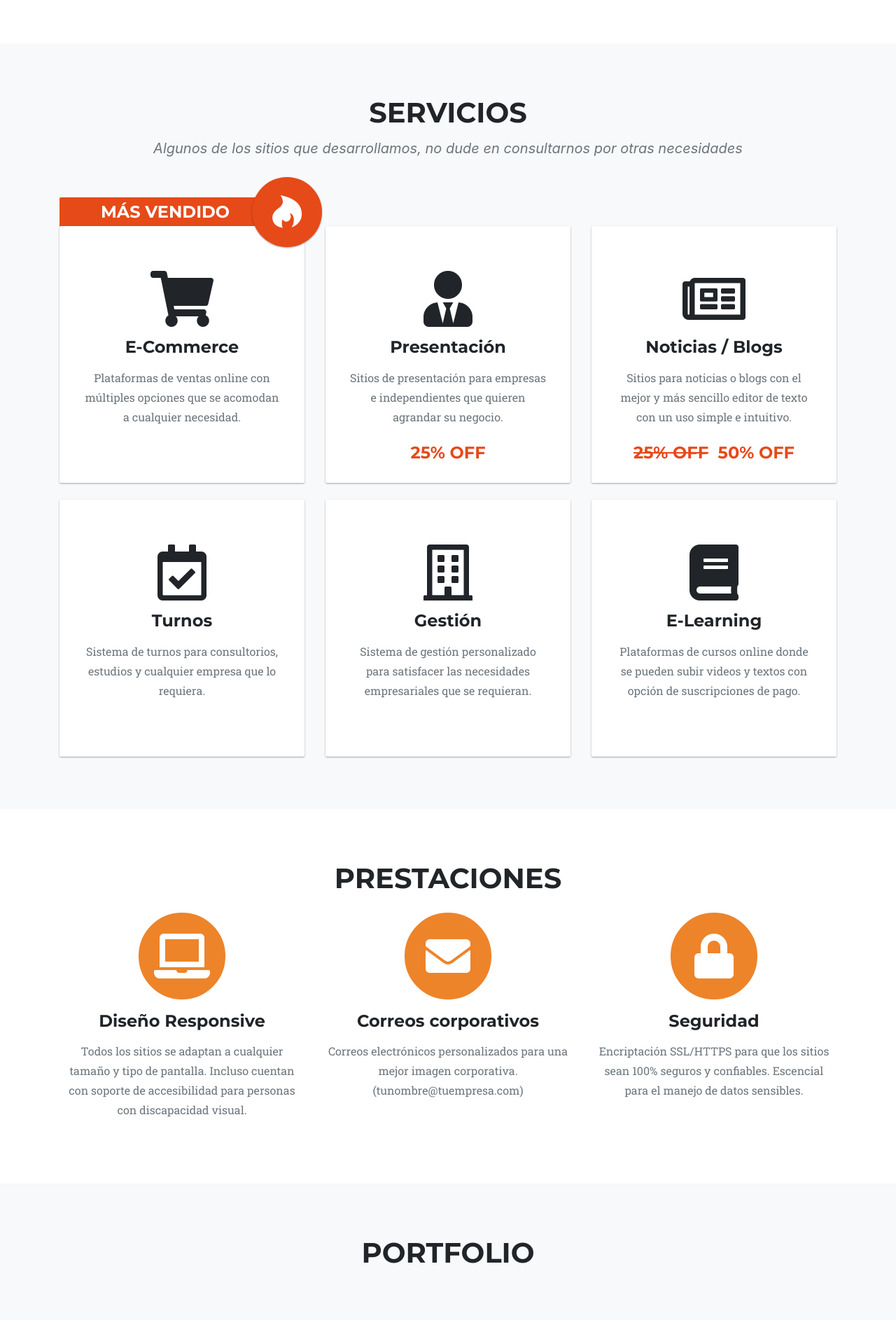
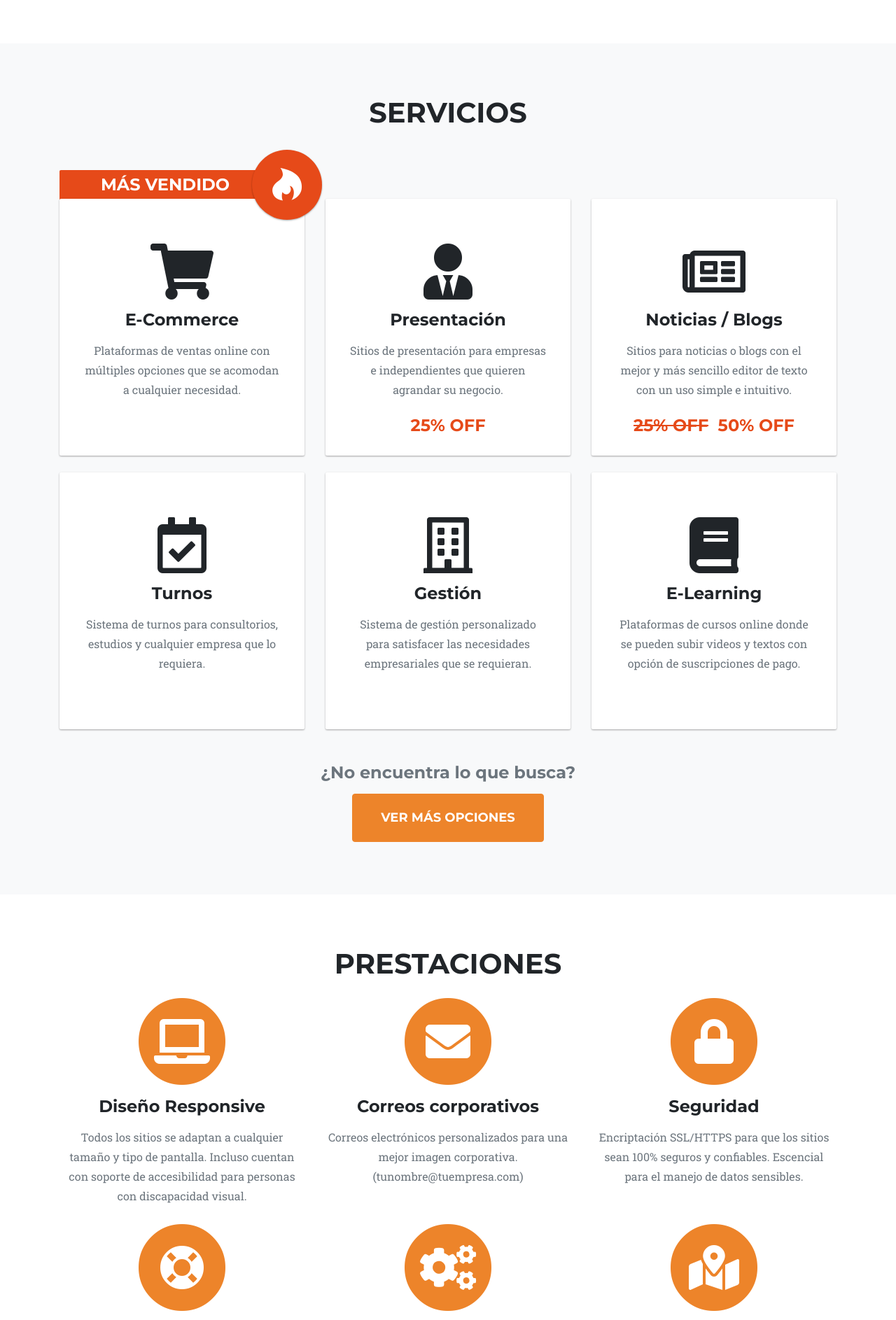
Before and after one commit to ManuelBilbao/Portfolio, a PHP site: page / in a window 1280 px wide. Shown: the part 1295-3181 px from the top of the page at 70% size. Run offline with PHP 8.4, Linux system fonts and the light colour scheme; some web fonts are replaced.

Commit message:
Otros servicios

```diff
--- a/index.php
+++ b/index.php
@@ -80,7 +80,7 @@
 			<div class="row">
 				<div class="col-lg-12 text-center">
 					<h2 class="section-heading text-uppercase">Servicios</h2>
-					<h3 class="section-subheading text-muted">Algunos de los sitios que desarrollamos, no dude en consultarnos por otras necesidades</h3>
+					<h3 class="section-subheading text-muted"></h3>
 				</div>
 			</div>
 			<div class="row text-center">
@@ -166,29 +166,13 @@
 						</div>
 					</a>
 				</div>
-				<!-- <div class="col-md-4 mt-2">
-					<span class="fa-stack fa-4x">
-						<i class="fas fa-circle fa-stack-2x text-primary"></i>
-						<i class="fas fa-life-ring fa-stack-1x fa-inverse"></i>
-					</span>
-					<h4 class="service-heading">Backups</h4>
-					<p class="text-muted">Protección de tu sitio ante cualquier circunstancia con copias de seguridad semanales o diarias.</p>
+			</div>
+
+			<div class="row mt-5">
+				<div class="col-auto m-auto text-center">
+					<h4 class="section-subheading text-muted mb-3">¿No encuentra lo que busca?</h4>
+					<a href="/otros/" class="btn btn-xl btn-primary text-uppercase">Ver más opciones</a>
 				</div>
-				<div class="col-md-4 mt-2">
-					<span class="fa-stack fa-4x">
-						<i class="fas fa-circle fa-stack-2x text-primary"></i>
-						<i class="fas fa-cogs fa-stack-1x fa-inverse"></i>
-					</span>
-					<h4 class="service-heading">Soporte técnico</h4>
-					<p class="text-muted">Mantenimiento del sitio y resolución de problemas 24/7.</p>
-				</div>
-				<div class="col-md-4 mt-2">
-					<span class="fa-stack fa-4x">
-						<i class="fas fa-circle fa-stack-2x text-primary"></i>
-						<i class="fas fa-shield-alt fa-stack-1x fa-inverse"></i>
-					</span>
-					<h4 class="service-heading">Protecctión</h4>
-				</div> -->
 			</div>
 		</div>
 	</section>
@@ -226,6 +210,43 @@
 					</span>
 					<h4 class="service-heading">Seguridad</h4>
 					<p class="text-muted">Encriptación SSL/HTTPS para que los sitios sean 100% seguros y confiables. Escencial para el manejo de datos sensibles.</p>
+				</div>
+				<div class="col-md-4 mt-2">
+					<span class="fa-stack fa-4x">
+						<i class="fas fa-circle fa-stack-2x text-primary"></i>
+						<i class="fas fa-life-ring fa-stack-1x fa-inverse"></i>
+					</span>
+					<h4 class="service-heading">Backups</h4>
+					<p class="text-muted">Protección de tu sitio ante cualquier circunstancia con copias de seguridad semanales o diarias.</p>
+				</div>
+				<div class="col-md-4 mt-2">
+					<span class="fa-stack fa-4x">
+						<i class="fas fa-circle fa-stack-2x text-primary"></i>
+						<i class="fas fa-cogs fa-stack-1x fa-inverse"></i>
+					</span>
+					<h4 class="service-heading">Soporte técnico</h4>
+					<p class="text-muted">Mantenimiento del sitio y resolución de problemas 24/7.</p>
+				</div>
+				<div class="col-md-4 mt-2">
+					<span class="fa-stack fa-4x">
+						<i class="fas fa-circle fa-stack-2x text-primary"></i>
+						<i class="fas fa-map-marked-alt fa-stack-1x fa-inverse"></i>
+					</span>
+					<h4 class="service-heading">Mapa</h4>
+				</div>
+				<div class="col-md-4 mt-2">
+					<span class="fa-stack fa-4x">
+						<i class="fas fa-circle fa-stack-2x text-primary"></i>
+						<i class="fab fa-google fa-stack-1x fa-inverse"></i>
+					</span>
+					<h4 class="service-heading">Google</h4>
+				</div>
+				<div class="col-md-4 mt-2">
+					<span class="fa-stack fa-4x">
+						<i class="fas fa-circle fa-stack-2x text-primary"></i>
+						<i class="fas fa-bolt fa-stack-1x fa-inverse"></i>
+					</span>
+					<h4 class="service-heading">Rapida</h4>
 				</div>
 			</div>
 		</div>
```
Also changed, not shown: otros/index.php (added, +8 -0 lines).
